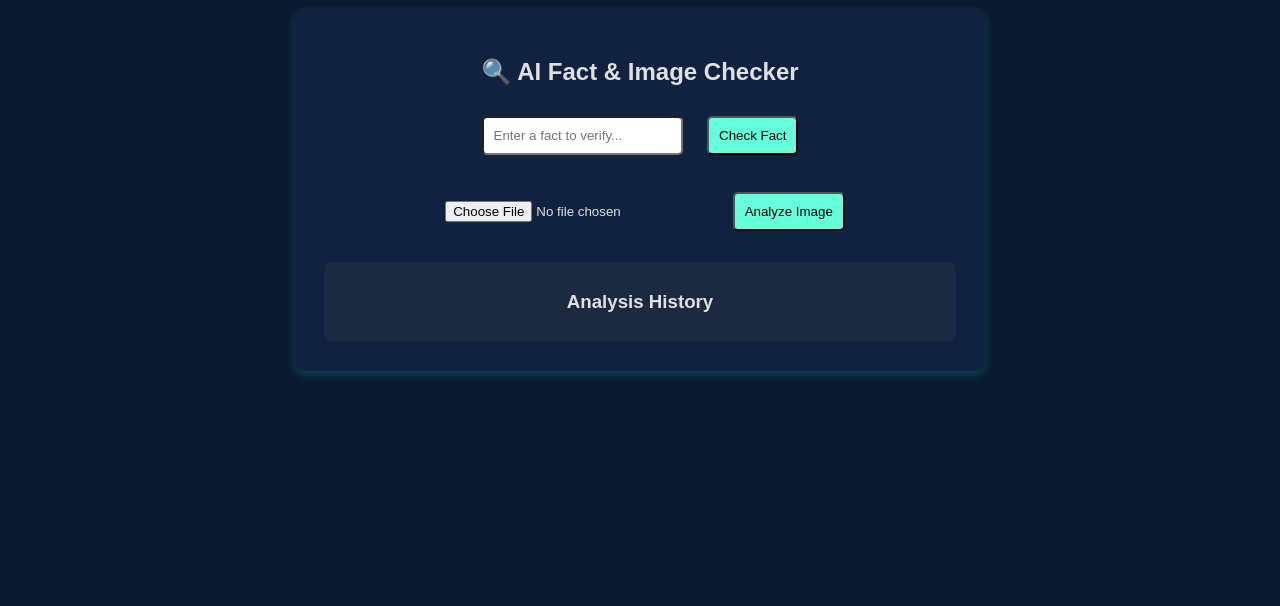
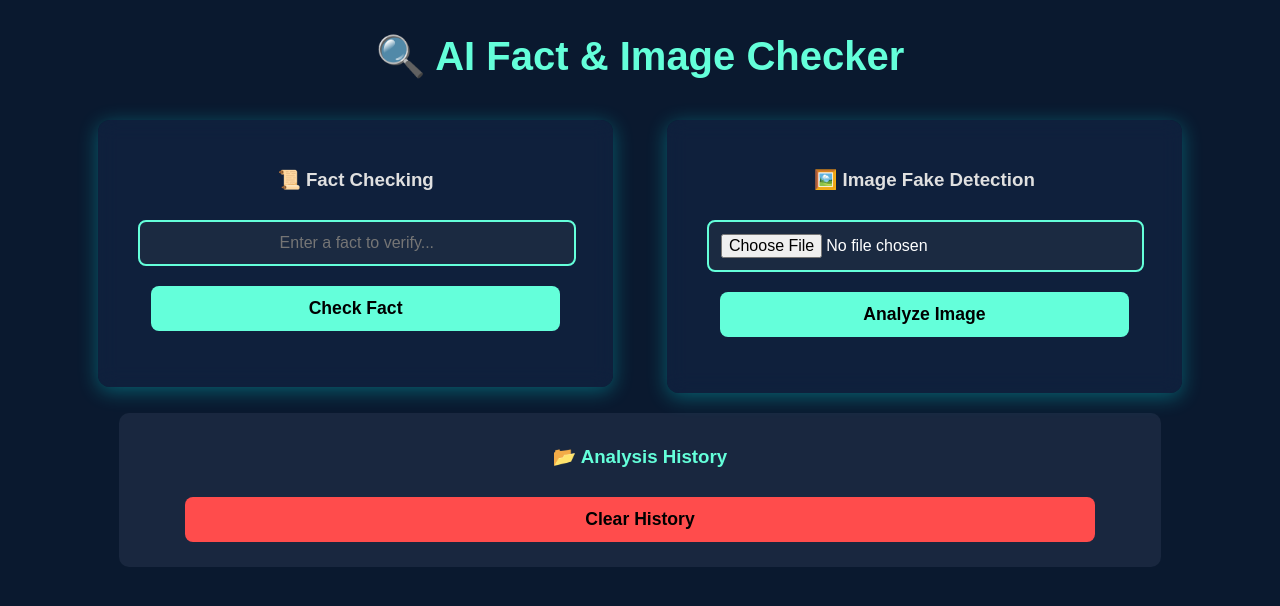
Before and after one commit to vanujxyz/TruthLens-AI, a Flask app: template templates/index.html in a window 1280 px wide. Shown: the top 606 px of the page. Run offline with Flask 2, Linux system fonts and the light colour scheme; the template is opened without the code that fills it, so the values that code supplies are empty.

Commit message:
improved frontend

```diff
--- a/templates/index.html
+++ b/templates/index.html
@@ -5,125 +5,233 @@
     <meta name="viewport" content="width=device-width, initial-scale=1.0">
     <title>AI Fact & Image Checker</title>
     <style>
-        body { background-color: #0a192f; color: #e0e0e0; text-align: center; font-family: Arial, sans-serif; }
-        #container { background: #112240; padding: 30px; border-radius: 12px; box-shadow: 0px 4px 10px rgba(0, 255, 255, 0.2); width: 50%; margin: auto; }
-        input, button { margin: 10px; padding: 10px; border-radius: 5px; }
-        button { background: #64ffda; cursor: pointer; }
-        .history { background: #1b2a41; padding: 10px; border-radius: 8px; margin-top: 20px; }
-        .history-item { padding: 10px; background: #112240; border-radius: 5px; margin: 5px 0; }
+        /* Global Styles */
+        body {
+            background-color: #0a192f;
+            color: #e0e0e0;
+            font-family: 'Poppins', sans-serif;
+            text-align: center;
+            overflow-x: hidden;
+        }
+
+        h2 {
+            font-size: 2.5rem;
+            margin-bottom: 20px;
+            animation: fadeIn 1.5s ease-in-out;
+            color: #64ffda;
+        }
+
+        /* Container with Flexbox */
+        #container {
+            display: flex;
+            justify-content: space-around;
+            align-items: flex-start;
+            flex-wrap: wrap;
+            margin: auto;
+            max-width: 90%;
+            padding: 20px;
+            animation: slideUp 1.2s ease-in-out;
+        }
+
+        /* Fact & Image Sections */
+        .section {
+            background: rgba(17, 34, 64, 0.8);
+            backdrop-filter: blur(10px);
+            padding: 30px;
+            border-radius: 12px;
+            box-shadow: 0px 4px 20px rgba(0, 255, 255, 0.3);
+            width: 40%;
+            min-width: 300px;
+            text-align: center;
+            transition: transform 0.3s ease, box-shadow 0.3s ease;
+        }
+
+        .section:hover {
+            transform: translateY(-5px);
+            box-shadow: 0px 6px 25px rgba(0, 255, 255, 0.5);
+        }
+
+        /* Input and Button Styling */
+        input, button {
+            margin: 10px;
+            padding: 12px;
+            border-radius: 8px;
+            border: none;
+            width: 90%;
+            font-size: 1rem;
+            transition: all 0.3s ease;
+        }
+
+        input {
+            background: #1b2a41;
+            color: white;
+            border: 2px solid #64ffda;
+            text-align: center;
+        }
+
+        input:focus {
+            outline: none;
+            border-color: #00e1ff;
+            box-shadow: 0 0 10px rgba(0, 255, 255, 0.7);
+        }
+
+        button {
+            background: #64ffda;
+            cursor: pointer;
+            font-size: 1.1rem;
+            font-weight: bold;
+            transition: all 0.3s ease-in-out;
+        }
+
+        button:hover {
+            background: #00e1ff;
+            transform: scale(1.05);
+            box-shadow: 0px 4px 15px rgba(0, 255, 255, 0.7);
+        }
+
+        /* History Section */
+        .history {
+            background: rgba(27, 42, 65, 0.9);
+            padding: 15px;
+            border-radius: 10px;
+            margin-top: 30px;
+            width: 80%;
+            margin: auto;
+            animation: fadeIn 1.8s ease-in-out;
+        }
+
+        .history h3 {
+            color: #64ffda;
+        }
+
+        .history-item {
+            padding: 10px;
+            background: #112240;
+            border-radius: 5px;
+            margin: 5px 0;
+            transition: all 0.3s ease-in-out;
+            opacity: 0;
+            animation: fadeIn 0.5s ease-in-out forwards;
+        }
+
+        .clear-history {
+            background: #ff4c4c;
+            margin-top: 10px;
+            transition: all 0.3s ease-in-out;
+        }
+
+        .clear-history:hover {
+            background: #ff2020;
+            transform: scale(1.05);
+        }
+
+        /* Animations */
+        @keyframes fadeIn {
+            from { opacity: 0; transform: translateY(20px); }
+            to { opacity: 1; transform: translateY(0); }
+        }
+
+        @keyframes slideUp {
+            from { opacity: 0; transform: translateY(40px); }
+            to { opacity: 1; transform: translateY(0); }
+        }
+
+        /* Responsive Design */
+        @media screen and (max-width: 768px) {
+            #container {
+                flex-direction: column;
+                align-items: center;
+            }
+
+            .section {
+                width: 80%;
+                margin-bottom: 20px;
+            }
+        }
     </style>
 </head>
 <body>
-    <div id="container">
     <h2>🔍 AI Fact & Image Checker</h2>
 
-        <!-- Text Fact Checking -->
+    <div id="container">
+        <!-- Fact Checking Section (Left) -->
+        <div class="section">
+            <h3>📜 Fact Checking</h3>
             <input type="text" id="claim" placeholder="Enter a fact to verify...">
             <button onclick="checkFact()">Check Fact</button>
             <p id="factResult"></p>
+        </div>
 
-        <!-- Image Fake Detection -->
+        <!-- Image Analyzing Section (Right) -->
+        <div class="section">
+            <h3>🖼️ Image Fake Detection</h3>
             <input type="file" id="imageUpload">
             <button onclick="checkImage()">Analyze Image</button>
             <p id="imageResult"></p>
+        </div>
+    </div>
 
     <!-- History Section -->
     <div class="history">
-            <h3>Analysis History</h3>
-            <div id="historyList">
-                <!-- History items will appear here -->
-            </div>
-        </div>
+        <h3>📂 Analysis History</h3>
+        <div id="historyList"></div>
+        <button class="clear-history" onclick="clearHistory()">Clear History</button>
     </div>
 
     <script>
-        // Function to check fact with API
+        function updateHistory(entry) {
+            let history = JSON.parse(localStorage.getItem("history")) || [];
+            history.unshift(entry); // Add new entry at the top
+            localStorage.setItem("history", JSON.stringify(history));
+            displayHistory();
+        }
+
+        function displayHistory() {
+            let historyList = document.getElementById("historyList");
+            historyList.innerHTML = "";
+            let history = JSON.parse(localStorage.getItem("history")) || [];
+
+            history.forEach(item => {
+                let div = document.createElement("div");
+                div.classList.add("history-item");
+                div.innerHTML = `<strong>${item.type}:</strong> ${item.result} (Confidence: ${item.confidence}%)`;
+                historyList.appendChild(div);
+            });
+        }
+
+        function clearHistory() {
+            localStorage.removeItem("history");
+            displayHistory();
+        }
+
         async function checkFact() {
             const claim = document.getElementById("claim").value;
-            if (!claim) {
-                alert("Enter a fact to check!");
-                return;
+            if (!claim) { alert("Enter a fact to check!"); return; }
+
+            document.getElementById("factResult").innerHTML = "Checking...";
+            const response = await fetch(`http://127.0.0.1:5000/check_fact?claim=${encodeURIComponent(claim)}`);
+            const data = await response.json();
+
+            document.getElementById("factResult").innerHTML = `<strong>Result:</strong> ${data.analysis}`;
+            updateHistory({ type: "Fact", result: data.analysis, confidence: "N/A" });
         }
 
-            document.getElementById("factResult").innerHTML = "Checking...";
-            try {
-                const response = await fetch(`http://127.0.0.1:5000/check_fact?claim=${encodeURIComponent(claim)}`);
-                const data = await response.json();
-                if (data.analysis) {
-                    document.getElementById("factResult").innerHTML = `<strong>Result:</strong> ${data.analysis}`;
-                    addToHistory("Fact Check", claim, data.analysis);  // Add to history
-                } else {
-                    document.getElementById("factResult").innerHTML = `<strong>Error:</strong> Could not retrieve result.`;
-                }
-            } catch (error) {
-                document.getElementById("factResult").innerHTML = `<strong>Error:</strong> ${error.message}`;
-            }
-        }
-
-        // Function to check image with API
         async function checkImage() {
             const imageFile = document.getElementById("imageUpload").files[0];
-            if (!imageFile) {
-                alert("Upload an image!");
-                return;
-            }
+            if (!imageFile) { alert("Upload an image!"); return; }
 
             let formData = new FormData();
             formData.append("file", imageFile);
 
             document.getElementById("imageResult").innerHTML = "Analyzing...";
-            try {
-                const response = await fetch("http://127.0.0.1:5001/analyze-image", {
-                    method: "POST",
-                    body: formData
-                });
+            const response = await fetch("http://127.0.0.1:5001/analyze-image", { method: "POST", body: formData });
+            const data = await response.json();
 
-                const data = await response.json();
-                console.log(data);  // Log the response for debugging
-                if (data.error) {
-                    document.getElementById("imageResult").innerHTML = `<strong>Error:</strong> ${data.error}`;
-                } else {
-                    document.getElementById("imageResult").innerHTML =
-                        `<strong>Result:</strong> ${data.result} <br>
-                        <strong>Confidence:</strong> ${data.confidence}%`;
-                    addToHistory("Image Check", data.result, `${data.confidence}%`);  // Add to history
-                }
-            } catch (error) {
-                document.getElementById("imageResult").innerHTML = `<strong>Error:</strong> ${error.message}`;
-            }
+            document.getElementById("imageResult").innerHTML = `<strong>Result:</strong> ${data.result} <br> Confidence: ${data.confidence}%`;
+            updateHistory({ type: "Image", result: data.result, confidence: data.confidence });
         }
 
-        // Function to add results to the history
-        function addToHistory(type, input, result) {
-            const historyList = document.getElementById("historyList");
-            const historyItem = document.createElement("div");
-            historyItem.classList.add("history-item");
-            historyItem.innerHTML = `<strong>${type}</strong>: ${input} <br><strong>Result</strong>: ${result}`;
-            historyList.prepend(historyItem); // Prepend so the latest item is at the top
-        }
-
-        // Function to fetch history from the server
-        async function fetchHistory() {
-            try {
-                const response = await fetch("http://127.0.0.1:5001/get_image_history");
-                const data = await response.json();
-                const historyList = document.getElementById("historyList");
-                historyList.innerHTML = "";  // Clear existing history
-                data.history.forEach(item => {
-                    const historyItem = document.createElement("div");
-                    historyItem.classList.add("history-item");
-                    historyItem.innerHTML = `<strong>${item.image_filename}</strong>: ${item.result} <br><strong>Confidence</strong>: ${item.confidence}% <br><strong>Timestamp</strong>: ${item.timestamp}`;
-                    historyList.appendChild(historyItem);
-                });
-            } catch (error) {
-                console.error("Error fetching history:", error);
-            }
-        }
-
-        // Call fetchHistory on page load to display previous analysis
-        window.onload = function() {
-            fetchHistory();
-        };
+        displayHistory();
     </script>
 </body>
 </html>
```
Also changed, not shown: temp_image.jpg (added). Lines whose indentation alone changed are shown as unchanged.
